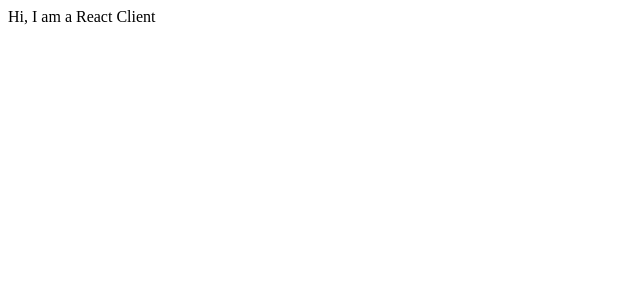
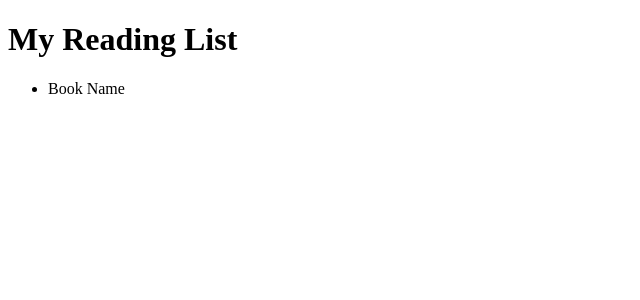
Before and after one commit to sidchopp/books-app-graphQL, a React (Create React App) app in the folder client/: page / in a window 1280 px wide. Shown: the top 300 px of the page, without its empty margins (0-640 px from the left). Built offline with nearby package versions, Linux system fonts and the light colour scheme.

Commit message:
BookList component created

```diff
--- a/client/src/App.js
+++ b/client/src/App.js
@@ -1,5 +1,12 @@
+import BookList from "./components/BookList";
+
 function App() {
-  return <div>Hi, I am a React Client</div>;
+  return (
+    <div id="main">
+      <h1>My Reading List</h1>
+      <BookList />
+    </div>
+  );
 }
 
 export default App;
--- /dev/null
+++ b/client/src/components/BookList.js
@@ -0,0 +1,13 @@
+import React from "react";
+
+const BookList = () => {
+  return (
+    <div>
+      <ul id="book-list">
+        <li>Book Name</li>
+      </ul>
+    </div>
+  );
+};
+
+export default BookList;
```
